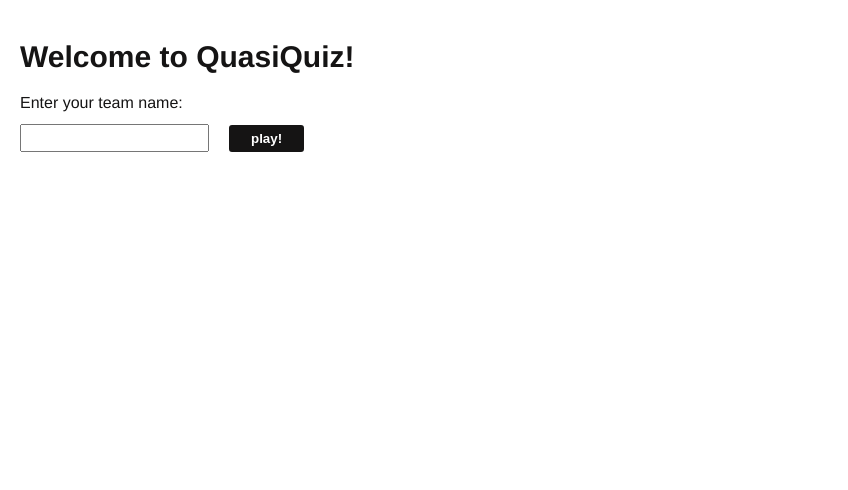
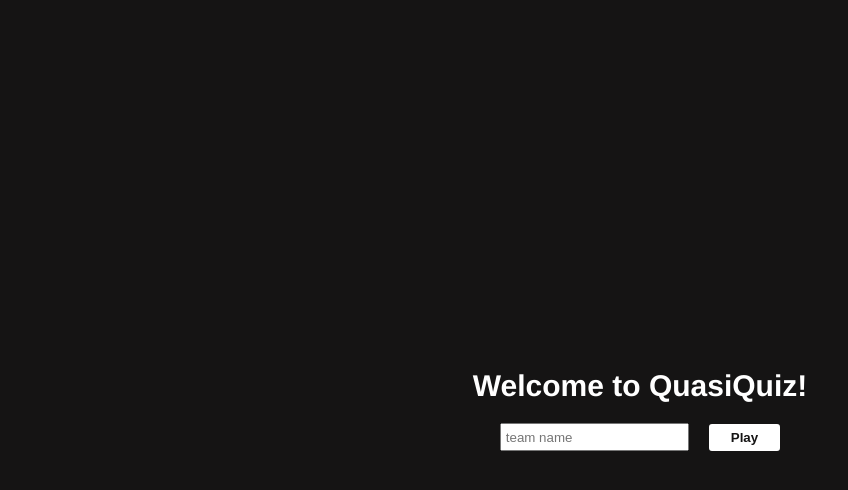
Before and after one commit to aiwatko/quasi-quiz, a React (Create React App) app in the folder frontend/: page / in a window 1280 px wide. Shown: the top 490 px of the page, without its empty margins (0-848 px from the left). Built offline with nearby package versions, Linux system fonts and the light colour scheme; no server answers.

Commit message:
Style better player welcome page

```diff
--- a/frontend/src/pages/player/Welcome.jsx
+++ b/frontend/src/pages/player/Welcome.jsx
@@ -1,17 +1,21 @@
 import React, { useEffect, useState } from 'react';
 import styled from 'styled-components';
 import { useNavigate } from 'react-router-dom';
-import { PageContainer } from '../../components/PageContainer';
 import { colors } from '../../materials/colors';
 import { spacing } from '../../materials/spacing';
 
+const Container = styled.div`
+  display: flex;
+  flex-direction: column;
+  align-items: center;
+  justify-content: center;
+  height: 100%;
+  background: ${colors.black};
+`;
+
 const Title = styled.h1`
   font-size: 30px;
-`;
-
-const Label = styled.label`
-  display: block;
-  margin-bottom: ${spacing.medium};
+  color: ${colors.white};
 `;
 
 const Input = styled.input`
@@ -22,11 +26,11 @@
 
 const Button = styled.button`
   padding: ${spacing.small} ${spacing.large};
-  background: ${colors.black};
-  color: ${colors.white};
+  background: ${colors.white};
+  color: ${colors.black};
   font-weight: 800;
   text-align: center;
-  border: 2px solid ${colors.black};
+  border: 2px solid ${colors.white};
   border-radius: 3px;
 `;
 
@@ -46,13 +50,12 @@
   };
 
   return (
-    <PageContainer>
+    <Container>
       <Title>Welcome to QuasiQuiz!</Title>
       <form onSubmit={handleSubmit}>
-        <Label htmlFor="teamName"> Enter your team name: </Label>
-        <Input id="teamName" value={teamName} onChange={(e) => { setTeamName(e.target.value); }} />
-        <Button>play!</Button>
+        <Input placeholder="team name" id="teamName" value={teamName} onChange={(e) => { setTeamName(e.target.value); }} />
+        <Button>Play</Button>
       </form>
-    </PageContainer>
+    </Container>
   );
 };
```
